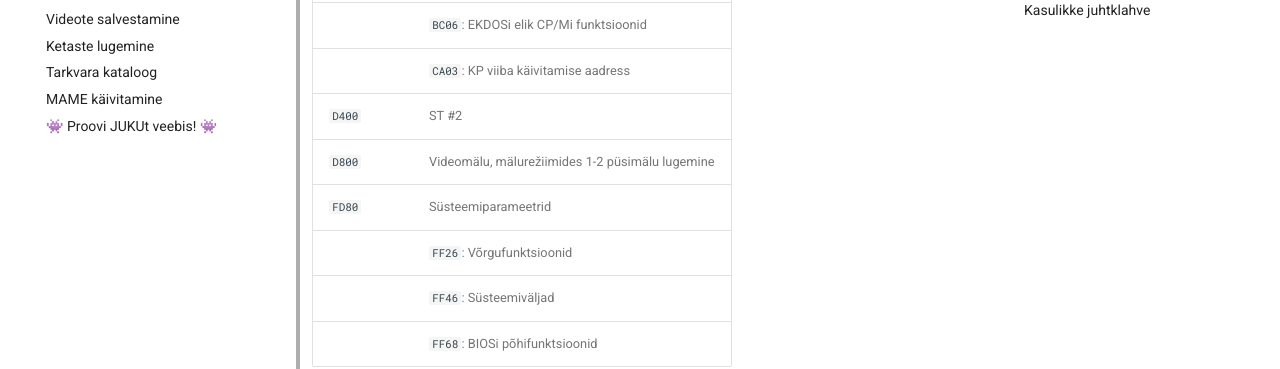
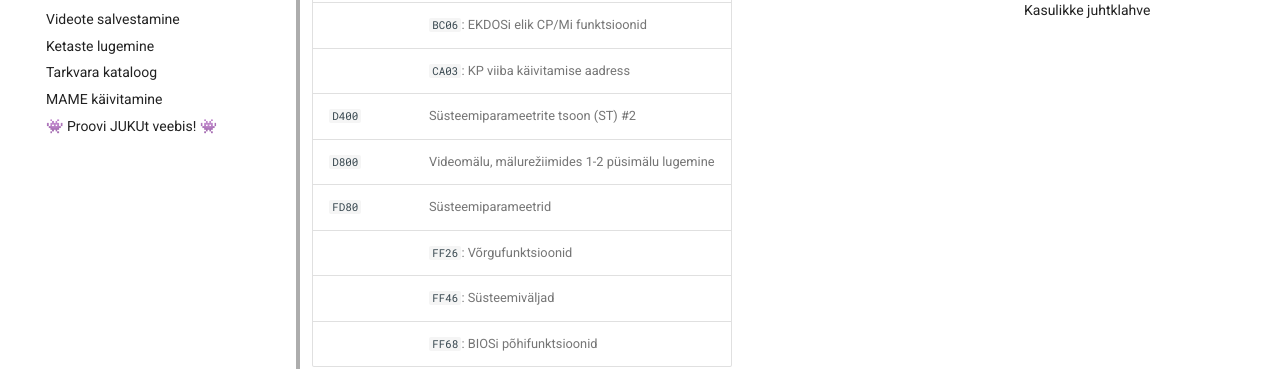
Before and after one commit to infoaed/juku3000, an MkDocs documentation site: the page built from docs/juku-käsud.md, in a window 1280 px wide and 900 px high, scrolled down 4258 px. Shown: the part 152-521 px from the top of the window. Built offline with MkDocs 1.6.1 and Material for MkDocs 9.7.7, drawn with Linux system fonts in a browser that asks for light colours; comment, search, counter and statistics services are not loaded.

Commit message:
Update juku-käsud.md

```diff
--- a/docs/juku-käsud.md
+++ b/docs/juku-käsud.md
@@ -125,7 +125,7 @@ KP moodustab nendest parameetritest süsteemiparameetrite tsooni (ST) ühe või
 > `B400` | Käsuprotsessor (KP)
 >        | `BC06`: EKDOSi elik CP/Mi funktsioonid
 >        | `CA03`: KP viiba käivitamise aadress
-> `D400` | ST #2
+> `D400` | Süsteemiparameetrite tsoon (ST) #2
 > `D800` | Videomälu, mälurežiimides 1-2 püsimälu lugemine
 > `FD80` | Süsteemiparameetrid
 >        | `FF26`: Võrgufunktsioonid
```
